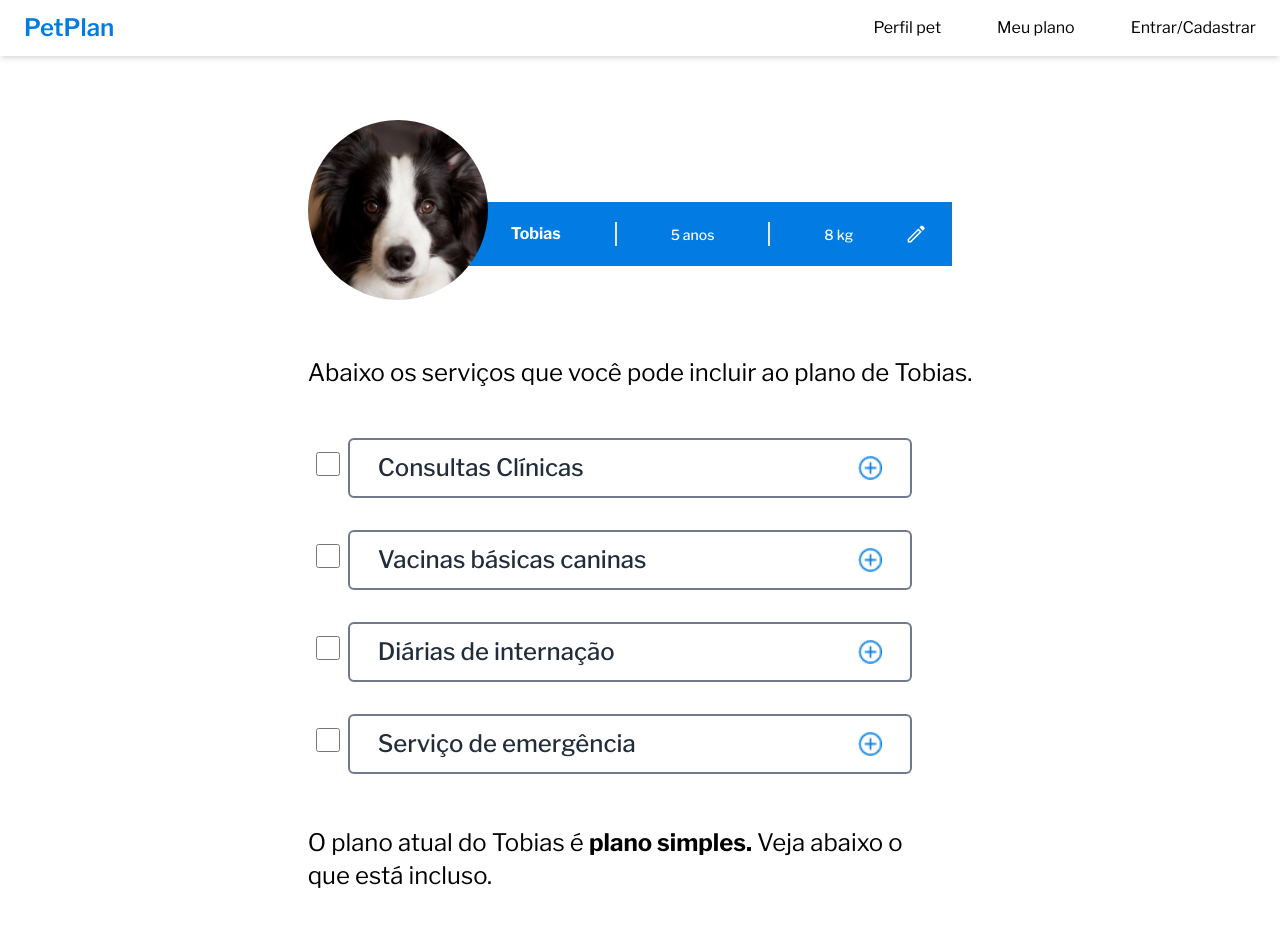
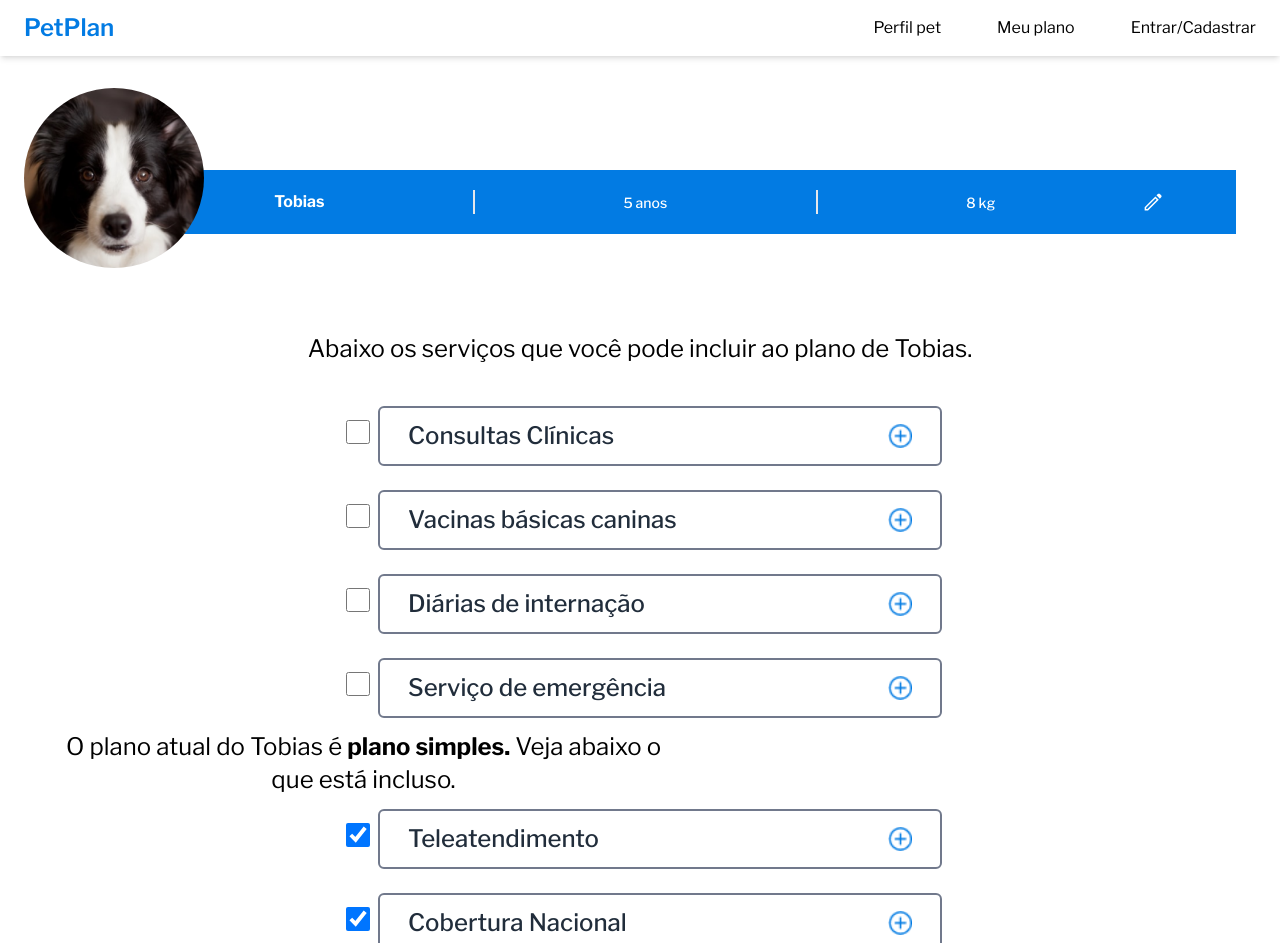
Before and after one commit to StaticDreamstate/GamaBoss, a React (Vite) app in the folder frontend/: page /alterar in a window 1280 px wide. Shown: the top 943 px of the page. Built offline with nearby package versions, Linux system fonts and the light colour scheme; sample sign-in values are in the browser's storage.

Commit message:
ajustes pagina alterar

```diff
--- a/frontend/src/pages/Change/index.tsx
+++ b/frontend/src/pages/Change/index.tsx
@@ -8,14 +8,17 @@ import { plans } from "./objetc";
 export default function Change() {
   return (
     <>
-      <main className="grid gap-2 my-16 mx-6 md:items-center justify-center font-libre">
-        <PetAvatar />
+      <main className="px-6">
+        <section className="mt-8">
+          <PetAvatar className="w-max"/>
+        </section>
+        <section className="gap-2 my-16 mx-6 md:items-center text-center justify-center font-libre">
           <p className="w-full mt-12 mb-7 md:text-mobile-size-24px md:leading-mobile-line-35.2px">
             Abaixo os serviços que você pode incluir ao plano de {mockPet.name}.
           </p>
 
           {plans.map((plan) => (
-          <div className="flex items-baseline ">
+            <div className="flex items-baseline justify-center ">
               {plan.userHas == false ? (
                 <>
                   <input className="m-2 md:w-6 md:h-6" type="checkbox" />
@@ -40,7 +43,7 @@ export default function Change() {
           </p>
 
           {plans.map((plan) => (
-          <div className="flex items-baseline ">
+            <div className="flex items-baseline justify-center ">
               {plan.userHas == true ? (
                 <>
                   <input
@@ -77,6 +80,7 @@ export default function Change() {
               </button>
             </Link>
           </div>
+        </section>
       </main>
     </>
   );
```
Lines whose indentation alone changed are shown as unchanged.
